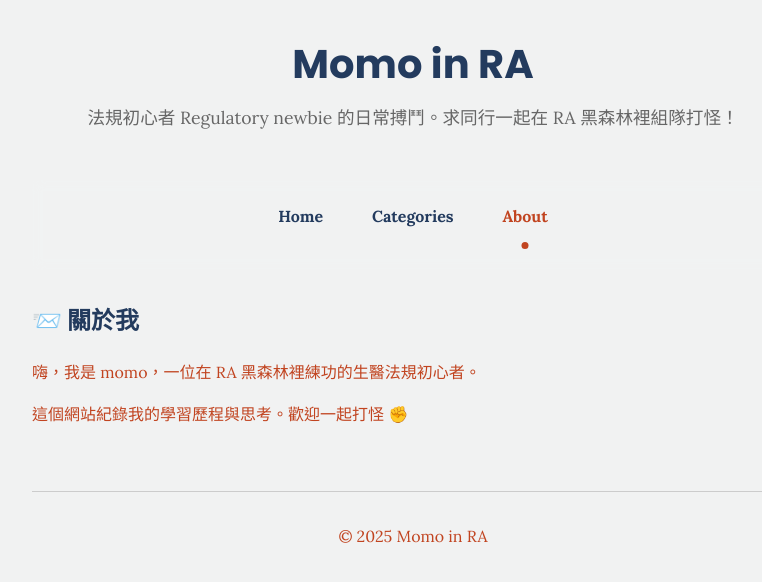
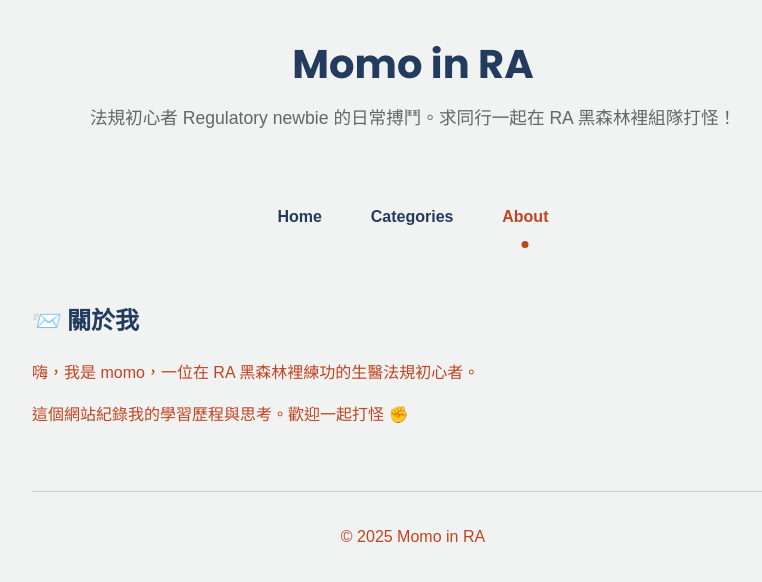
Before and after one commit to MomoInRA/github.io, a Jekyll site: the page built from about.html, in a window 1280 px wide. Shown: the top 582 px of the page, without its empty margins (227-989 px from the left). Built offline with Jekyll 4.4.1, drawn with Linux system fonts in a browser that asks for light colours.

Commit message:
Update style.css

```diff
--- a/assets/css/style.css
+++ b/assets/css/style.css
@@ -3,7 +3,7 @@
 :root{
   --color-background: #F1F2F2;
   --color-foreground: #C14420;   /* 內文本色 */
-  --font-main: 'Lora', sans-serif;      /* 正文 */
+  --font-main: 'Source Serif Pro', sans-serif;      /* 正文 */
   --font-heading: 'Poppins', sans-serif; /* 標題 */
   --content-width: 826px;
 
```
